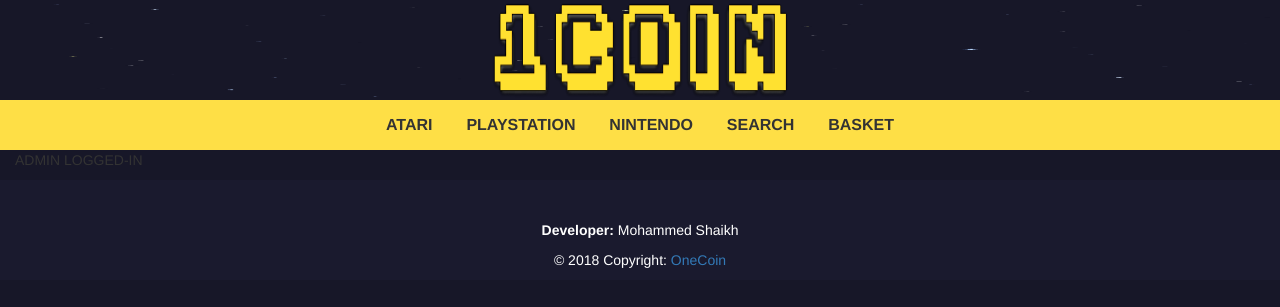
After one commit to saifspace/Ecommerce-Coursework, a PHP site: page /admin.html in a window 1280 px wide. The commit adds this page. Shown: the top 307 px of the page. Run offline with PHP 8.4, Linux system fonts and the light colour scheme; some libraries are stand-ins or nearby versions.

Commit message:
login as admin implemented

```diff
--- /dev/null
+++ b/admin.html
@@ -0,0 +1,53 @@
+<!DOCTYPE html>
+<html>
+
+<head>
+	<title>OneCoin</title>
+	<!-- <link rel="icon" href="./images/coin.gif" type="image/gif" sizes="50x50">  -->
+	<meta name="viewport" content="width=device-width, initial-scale=1, shrink-to-fit=no">
+	<link rel="stylesheet" href="https://maxcdn.bootstrapcdn.com/bootstrap/3.3.7/css/bootstrap.min.css">
+	<link rel="stylesheet" type="text/css" href="./css/stylesheet.css">
+	<script src="https://ajax.googleapis.com/ajax/libs/jquery/1.11.3/jquery.min.js"></script>
+	<script src="https://maxcdn.bootstrapcdn.com/bootstrap/3.3.7/js/bootstrap.min.js"></script>
+	<?php include "main.php"; ?>
+</head>
+
+<body style="background-color:#171728">
+
+	<div class="container-fluid">
+
+		<div class="row">
+			<div class="col-md">
+				<div>
+					<img id="header-bg" src="./images/header_background.gif">
+					<a href="index.html"><img id="logo" src="./images/logo2.png"></a>
+					<?php show_user(); ?>
+
+				</div>
+			</div>
+		</div>
+	</div>
+
+	<nav style="background-color:#FEDF46;">
+		<div class="container-fluid" style=" ">
+				<ul class="nav navbar-nav" style="">
+					<li class="nav-items"> <a class="nav-text" id="item-1" href="atari.html">ATARI</a></li>
+					<li class="nav-items"> <a class="nav-text" id="item-2" href="#">PLAYSTATION</a></li>
+					<li class="nav-items"> <a class="nav-text" id="item-3" href="#">NINTENDO</a></li>
+					<li class="nav-items"> <a class="nav-text" id="item-4" href="#">SEARCH</a></li>
+					<li class="nav-items"> <a class="nav-text" id="item-4" href="basket.html">BASKET</a></li>
+				</ul>
+		</div>
+	</nav>
+
+	<div class="container-fluid">
+		<p>ADMIN LOGGED-IN</p>
+	</div>
+
+	<footer style="background-color: #1A1A2E;height: 100px; bottom:0;  position:relative; width: 100%">
+		<p style="text-align: center; position: relative; top:40%; color: white"><b>Developer: </b>Mohammed Shaikh</p>
+		<p style="text-align: center; position: relative; top:40%; color: white">© 2018 Copyright:
+				<a href="index.html">OneCoin</a></p>
+	</footer>
+</body>
+</html>
--- a/db/queries.sql
+++ b/db/queries.sql
@@ -14,6 +14,11 @@ CREATE TABLE accounts (
     firstName VARCHAR(100) NOT NULL,
     lastName VARCHAR(100) NOT NULL,
     address TEXT NOT NULL
+);
+
+CREATE TABLE admins (
+    email VARCHAR(255) PRIMARY KEY,
+    pass VARCHAR(50)
 );
 
 CREATE TABLE orders (
--- a/login.html
+++ b/login.html
@@ -85,7 +85,7 @@
 
 				<div id="adminForm" style="display: none" >
 					<br><p>Admin Login:</p>
-					<form action="./login.php" method="post">
+					<form action="./admin.php" method="post">
 						<label>Email Address:</label><br><input type="text" name="email"><br>
 						<label>Password:</label><br><input type="text" name="pass"><br><br>
 						<input type="submit" value="Login">
```
Also changed, not shown: admin.php (added, +8 -0 lines), main.php (+25 -1 lines).
